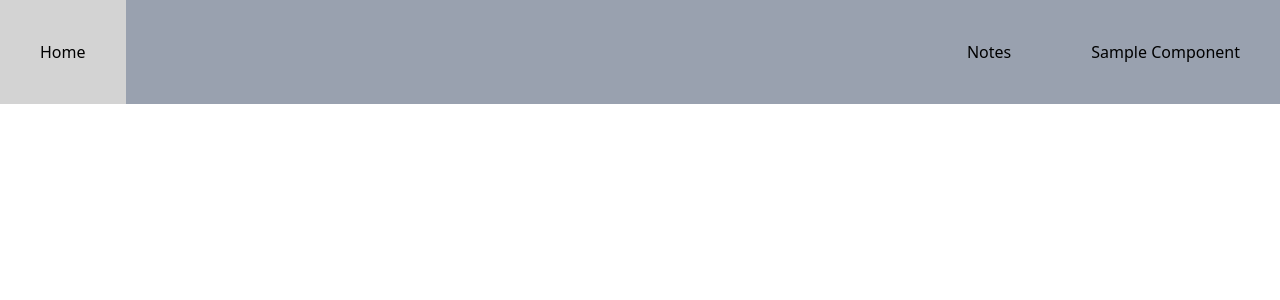
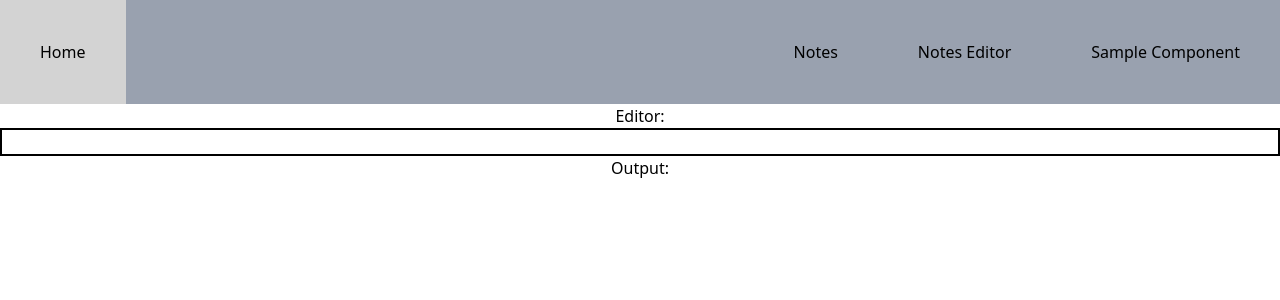
Before and after one commit to youssefgaballa/Chess-App, a React (Vite) app in the folder client/: page /NotesEditor in a window 1280 px wide. Shown: the top 300 px of the page. Built offline with nearby package versions, Linux system fonts and the light colour scheme.

Commit message:
feat: added NotesEditor and SVG.tsx

```diff
--- a/client/src/App.tsx
+++ b/client/src/App.tsx
@@ -2,6 +2,7 @@ import './App.css'
 import { Home } from './components/Home';
 import NavBar from './components/Navbar';
 import Notes from './components/Notes';
+import { NotesEditor } from './components/NotesEditor';
 import { SampleComponent } from './components/SampleComponent';
 import { Routes, Route } from "react-router-dom";
 
@@ -13,6 +14,7 @@ function App() {
     <NavBar/>
     <Routes>
       <Route path = "/" element={<Home/>}/>
+      <Route path = "/NotesEditor" element={<NotesEditor />} />
       <Route path = "/Notes" element = {<Notes/>}/>
       <Route path = "/SampleComponent" element = {<SampleComponent/>}/>
     </Routes>
--- a/client/src/components/Home.tsx
+++ b/client/src/components/Home.tsx
@@ -1,15 +1,16 @@
 //import katex from "katex";
 //import { useRef, useEffect } from "react";
 //import { katexFcts } from "../data";
+import { SVG } from "./SVG"
 
 export function Home() {
     // TODO: Add routing to home page
     return (
         <>
         <div className="text-center">
-            Home page <br/>
+            Home page
             <br/>
-
+            <SVG/>
         </div>
         </>
     )
--- a/client/src/components/Navbar.tsx
+++ b/client/src/components/Navbar.tsx
@@ -11,6 +11,9 @@ export default function NavBar() {
                 <li className = "">
                     <Link to = "/Notes" className ="flex items-center h-full p-10 hover:bg-green-500 ">Notes</Link>
                 </li>
+                <li className="">
+                    <Link to="/NotesEditor" className="flex items-center h-full p-10 hover:bg-green-500 ">Notes Editor</Link>
+                </li>
                 <li className = "">
                     <Link to = "/SampleComponent" className ="flex items-center h-full p-10 hover:bg-green-500 " >Sample Component</Link>
                 </li>
--- /dev/null
+++ b/client/src/components/NotesEditor.tsx
@@ -0,0 +1,43 @@
+import { useEffect, useRef } from "react";
+
+export const NotesEditor = () => {
+    const inputRef = useRef<HTMLDivElement>(null);
+
+    const keydownListener = (event: KeyboardEvent) => {
+        console.log(event.key);
+        switch (event.key) {
+            case ('a'): {
+
+                break;
+            }
+
+        }
+    }
+
+     useEffect(() => {
+            const inputElement = inputRef.current;
+
+            inputElement?.addEventListener('keydown', keydownListener);
+
+
+            return () => {
+
+                inputElement?.removeEventListener('keydown', keydownListener);
+
+            }
+        });
+
+
+    return (
+        <>
+        <div className="text-center h-1/2 w-full">Editor: <br />
+             <div className="border-2" contentEditable="true" ref={inputRef}></div>
+
+             Output: <br/>
+            <div >
+
+             </div>
+        </div>
+        </>
+    )
+}
--- /dev/null
+++ b/client/src/components/SVG.tsx
@@ -0,0 +1,18 @@
+
+
+export const SVG = () => {
+
+
+    return (
+        <>
+            <svg height='5' width='50'>
+                <a href='/a'>
+                    <line x1='100' y1='0' x2='30' y2='0' stroke='black' />
+                </a>
+
+            </svg>
+
+
+        </>
+    )
+}
```
